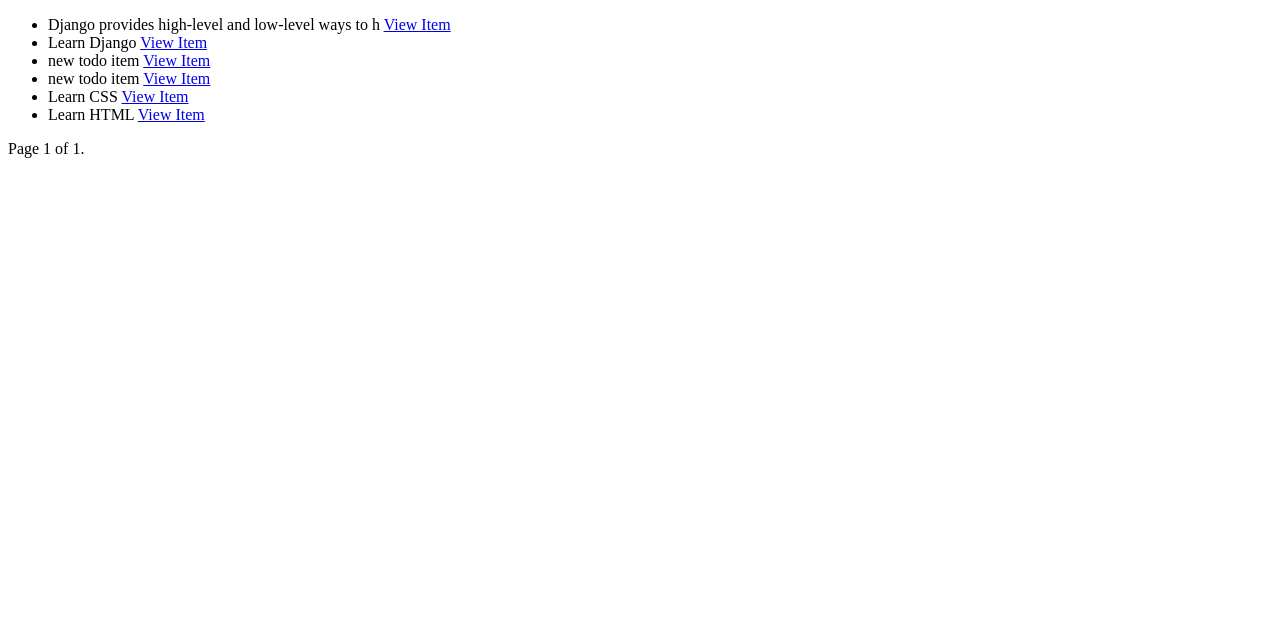
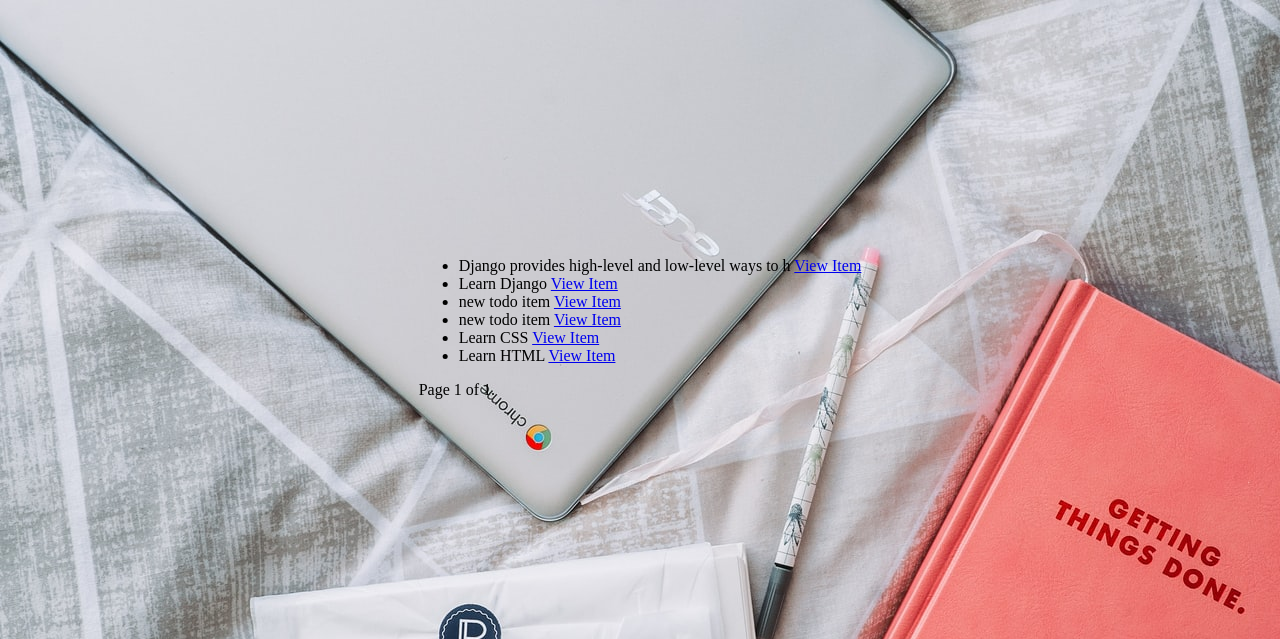
Before and after one commit to Dolaaaa1/TodosApp, a Django app: page /all/ in a window 1280 px wide. Shown: the top 639 px of the page. Run offline with Django 4.2, Linux system fonts and the light colour scheme; data comes from the database, SQL or seed files in the repository.

Commit message:
Background Image

```diff
--- a/project/settings.py
+++ b/project/settings.py
@@ -117,6 +117,7 @@
 # https://docs.djangoproject.com/en/4.1/howto/static-files/
 
 STATIC_URL = "static/"
+STATICFILES_DIRS = [BASE_DIR / "static"]
 
 # Default primary key field type
 # https://docs.djangoproject.com/en/4.1/ref/settings/#default-auto-field
--- /dev/null
+++ b/static/css/styles.css
@@ -0,0 +1,11 @@
+body{
+    background : url('/static/images/background.jpg');
+}
+
+.maindiv{
+    position: absolute;
+    left: 50%;
+    top: 40%;
+    -webkit-transform: translate(-50%, -50%);
+    transform: translate(-50%, -50%);
+}
--- a/templates/base.html
+++ b/templates/base.html
@@ -1,15 +1,20 @@
+{% load static %}
 <!DOCTYPE html>
 <html>
 <head>
+  <link rel="stylesheet" type="text/css" href="{% static 'css/styles.css' %}">
 <title>
 {% block title %}
 
 {% endblock title %}
 </title>
 </head>
+
 <body>
+<div class="maindiv">
 {% block body %}
 
 {% endblock body %}
+</div>
 </body>
 </html>
```
Also changed, not shown: static/images/background.jpg (added), 4 other files.
